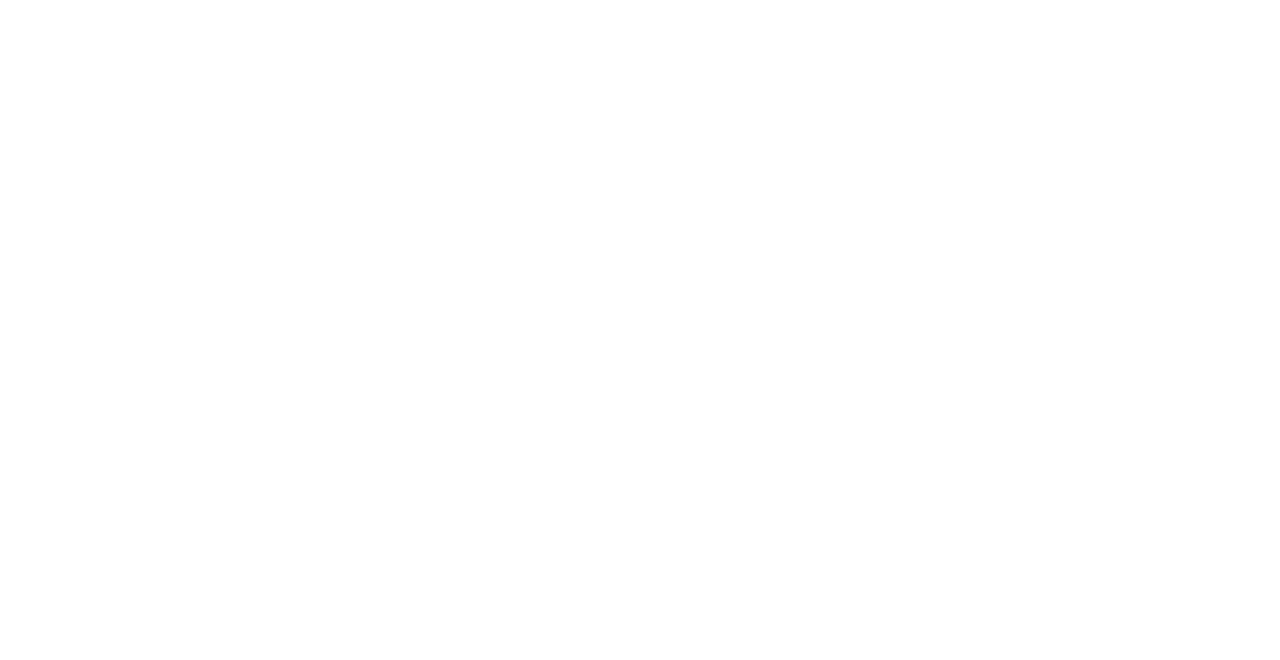
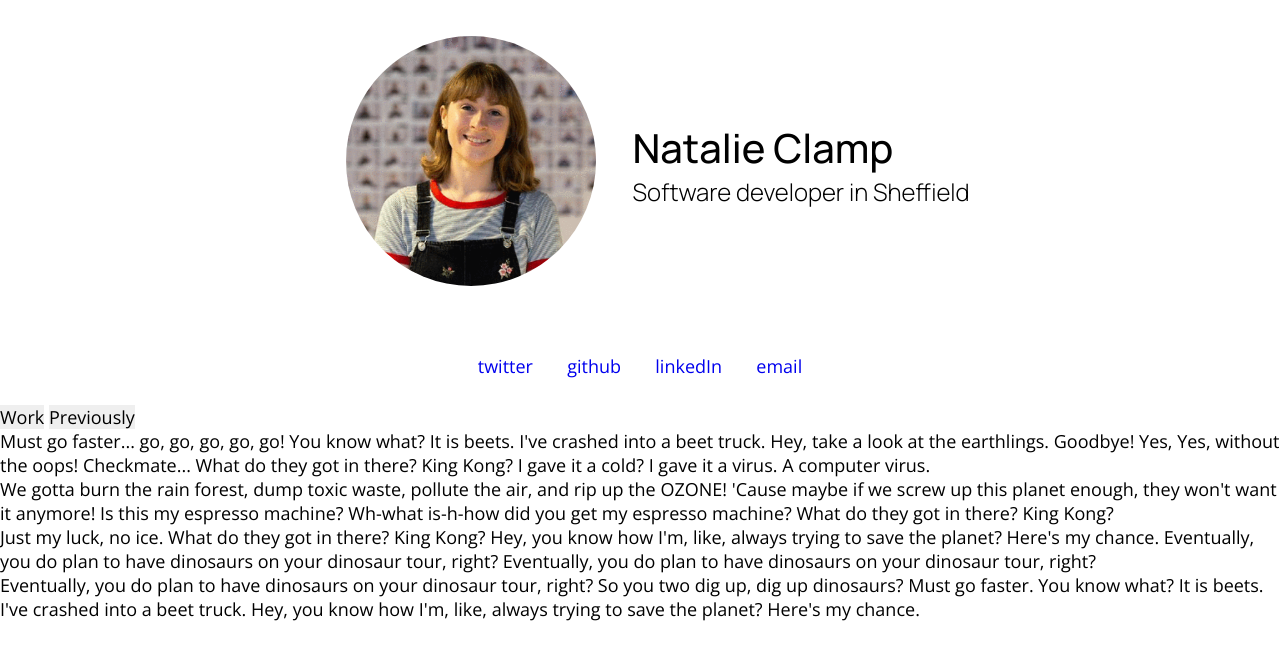
Before and after one commit to NatClamp/natalieclamp.com-v2, a website: page index.html in a window 1280 px wide. Drawn offline with nearby package versions, Linux system fonts and the light colour scheme.

Commit message:
feat: add html structure and start styling

```diff
--- a/index.html
+++ b/index.html
@@ -5,7 +5,56 @@
   <meta name="viewport" content="width=device-width, initial-scale=1.0">
   <title>Natalie Clamp</title>
   <link rel="stylesheet" href="css/styles.css">
-</head>
+<link href="https://fonts.googleapis.com/css2?family=Manrope:wght@300;500&family=Open+Sans:wght@400;700&display=swap" rel="stylesheet"></head>
 <body>
+  <main>
+    <div class="header-container">
+      <div class="face">
+        <img src="./img/nat-cool.gif" alt="Deal with it gif">
+      </div>
+      <div class="name">
+        <h1>Natalie Clamp</h1>
+        <h2>Software developer in Sheffield</h2>
+      </div>
+    </div>
+    <div class="links-container">
+      <ul>
+        <li>
+          <a id="twitter" href="https://twitter.com/ichbinclamp" target="_blank"
+            >twitter</i
+          ></a>
+        </li>
+        <li>
+          <a id="github" href="https://github.com/NatClamp"` target="_blank"
+            >github</i
+          ></a>
+        </li>
+        <li>
+          <a id="linkedin" href="https://www.linkedin.com/in/natalieclamp/"
+            target="_blank" >linkedIn</i
+          ></a>
+        </li>
+        <li>
+          <a id="linkedin" href="mailto:howdy@natalieclamp.com"
+            target="_blank" >email</i
+          ></a>
+        </li>
+      </ul>
+    </div>
+    <div class="content-container">
+      <div class="buttons-container">
+        <button>Work</button>
+        <button>Previously</button>
+      </div>
+      <div class="work-content">
+        <p>Must go faster... go, go, go, go, go! You know what? It is beets. I've crashed into a beet truck. Hey, take a look at the earthlings. Goodbye! Yes, Yes, without the oops! Checkmate... What do they got in there? King Kong? I gave it a cold? I gave it a virus. A computer virus.</p>
+        <p>We gotta burn the rain forest, dump toxic waste, pollute the air, and rip up the OZONE! 'Cause maybe if we screw up this planet enough, they won't want it anymore! Is this my espresso machine? Wh-what is-h-how did you get my espresso machine? What do they got in there? King Kong?</p>
+      </div>
+      <div class="previously-content">
+        <p>Just my luck, no ice. What do they got in there? King Kong? Hey, you know how I'm, like, always trying to save the planet? Here's my chance. Eventually, you do plan to have dinosaurs on your dinosaur tour, right? Eventually, you do plan to have dinosaurs on your dinosaur tour, right?</p>
+        <p>Eventually, you do plan to have dinosaurs on your dinosaur tour, right? So you two dig up, dig up dinosaurs? Must go faster. You know what? It is beets. I've crashed into a beet truck. Hey, you know how I'm, like, always trying to save the planet? Here's my chance.</p>
+      </div>
+    </div>
+  </main>
 </body>
 </html>
--- a/scss/_reset.scss
+++ b/scss/_reset.scss
@@ -1,5 +1,19 @@
 * {
   box-sizing: border-box;
+  line-height: 1;
+  list-style: none;
   margin: 0;
-  padding: 0;
+	padding: 0;
+	border: 0;
+	font-size: 100%;
+	font: inherit;
+	vertical-align: baseline;
 }
+
+a {
+  text-decoration: none;
+}
+
+button {
+  cursor: pointer;
+}
--- a/scss/_variables.scss
+++ b/scss/_variables.scss
@@ -0,0 +1,28 @@
+// COLOURS
+// // NEUTRAL
+$neutral-light-blue: #bcf1f1;
+$neutral-dark-green: #061a0f;
+
+// // FEATURE
+$color1: #ffaf87ff;
+$color2: #ff8e72ff;
+$color3: #ed6a5eff;
+$color4: #4ce0b3ff;
+$color5: #377771ff;
+
+// WIDTHS
+$mobile: 375px;
+$tablet: 768px;
+$desktop: 1440px;
+
+// TYPOGRAPHY
+// // HEADINGS
+$heading-font: 'Manrope', sans-serif;
+$heading-light: 300;
+$heading-bold: 500;
+
+// // BODY
+$body-font: 'Open Sans', sans-serif;
+$body-weight: 400;
+$body-bold-weight: 700;
+$body-size: 18px;
--- a/scss/styles.scss
+++ b/scss/styles.scss
@@ -1,2 +1,73 @@
 @import './reset';
 @import './variables';
+
+body {
+  font-family: $body-font;
+  font-weight: $body-weight;
+  font-size: $body-size;
+}
+
+main {
+  width: 100%;
+  margin: 0 auto;
+}
+
+h1, h2, h3, h4 {
+  font-family: $heading-font;
+}
+
+.header-container {
+  display: flex;
+  flex-direction: column;
+  justify-content: center;
+  align-items: center;
+  text-align: center;
+
+  @media screen and (min-width: $mobile) {
+    flex-direction: row;
+    text-align: left;
+  }
+
+  img {
+    border-radius: 50%;
+    max-width: 250px;
+    margin: 1em;
+
+    @media screen and (min-width: $mobile) {
+      margin: 2em;
+    }
+  }
+
+  h1 {
+    font-size: 32px;
+
+    @media screen and (min-width: $mobile) {
+      font-size: 40px;
+    }
+  }
+
+  h2 {
+    font-size: 18px;
+    font-weight: $heading-light;
+
+    @media screen and (min-width: $mobile) {
+      font-size: 24px;
+    }
+  }
+}
+
+.links-container {
+  margin: 1em auto;
+  max-width: $mobile;
+
+  ul {
+    display: flex;
+    flex-direction: row;
+    flex-wrap: wrap;
+    justify-content: space-evenly;
+  }
+
+  li {
+    margin: 0.5em;
+  }
+}
```
Also changed, not shown: css/styles.css, img/nat-cool.gif (added).
